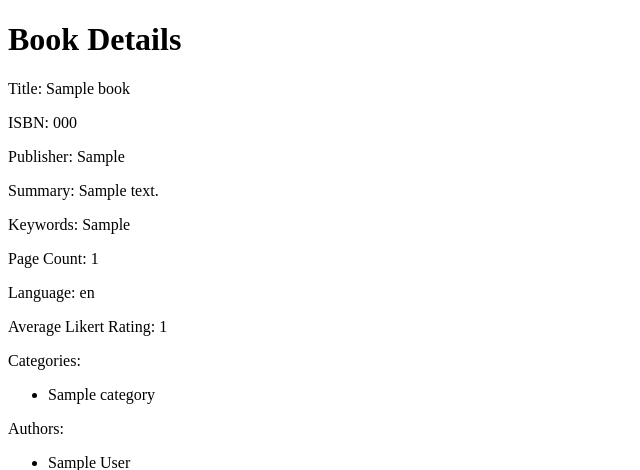
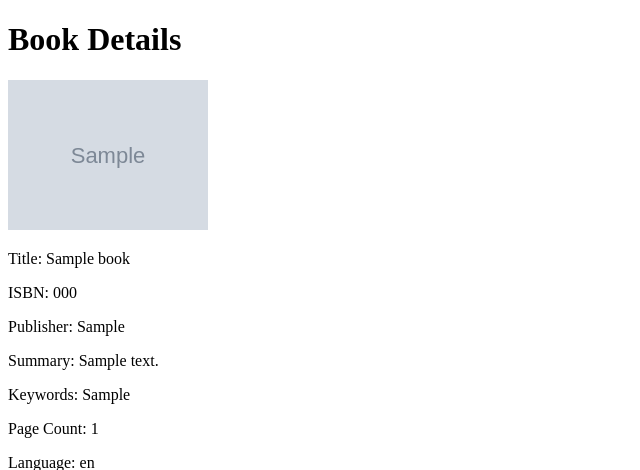
Before and after one commit to mariagratsia/libraryDB2023, a Flask app: page /book_details/1 in a window 1280 px wide. Shown: the part 26-496 px from the top of the page, without its empty margins (0-640 px from the left). Run offline with Flask 3, Linux system fonts and the light colour scheme; tables that the repository leaves empty hold one stand-in row (values such as "Sample post"); grey boxes marked "Sample" are stand-in pictures; data that the repository does not hold is empty.

Commit message:
Update book.html

```diff
--- a/User Interface/ABSMINDS2/AbsoluteMinds/templates/book.html
+++ b/User Interface/ABSMINDS2/AbsoluteMinds/templates/book.html
@@ -4,13 +4,24 @@
 {% block content %}
 
 
+<style>
+  .book-cover {
+    width: 200px;
+    height: auto;
+  }
+</style>
+
 <h1>Book Details</h1>
+
+<img src="{{ url_for('static', filename= book[7]) }}" alt="{{ book[2] }}" class="book-cover">
+
 <p>Title: {{ book[2] }}</p>
 <p>ISBN: {{ book[1] }}</p>
 <p>Publisher: {{ book[3] }}</p>
 <p>Summary: {{ book[4] }}</p>
 <p>Keywords: {{ book[5] }}</p>
 <p>Page Count: {{ book[6] }}</p>
+
 <p>Language: {{ book[8] }}</p>
 <p>Average Likert Rating: {{ book[9] }}</p>
 
```
